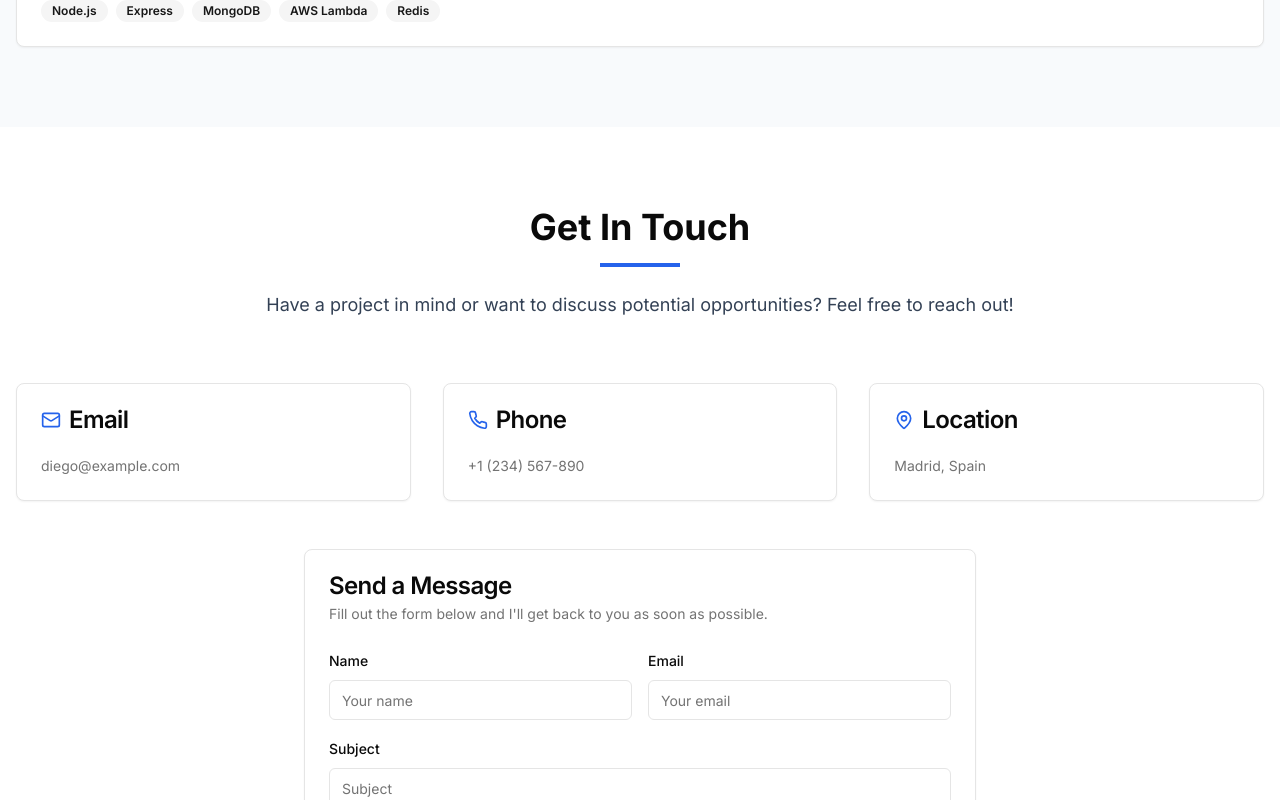
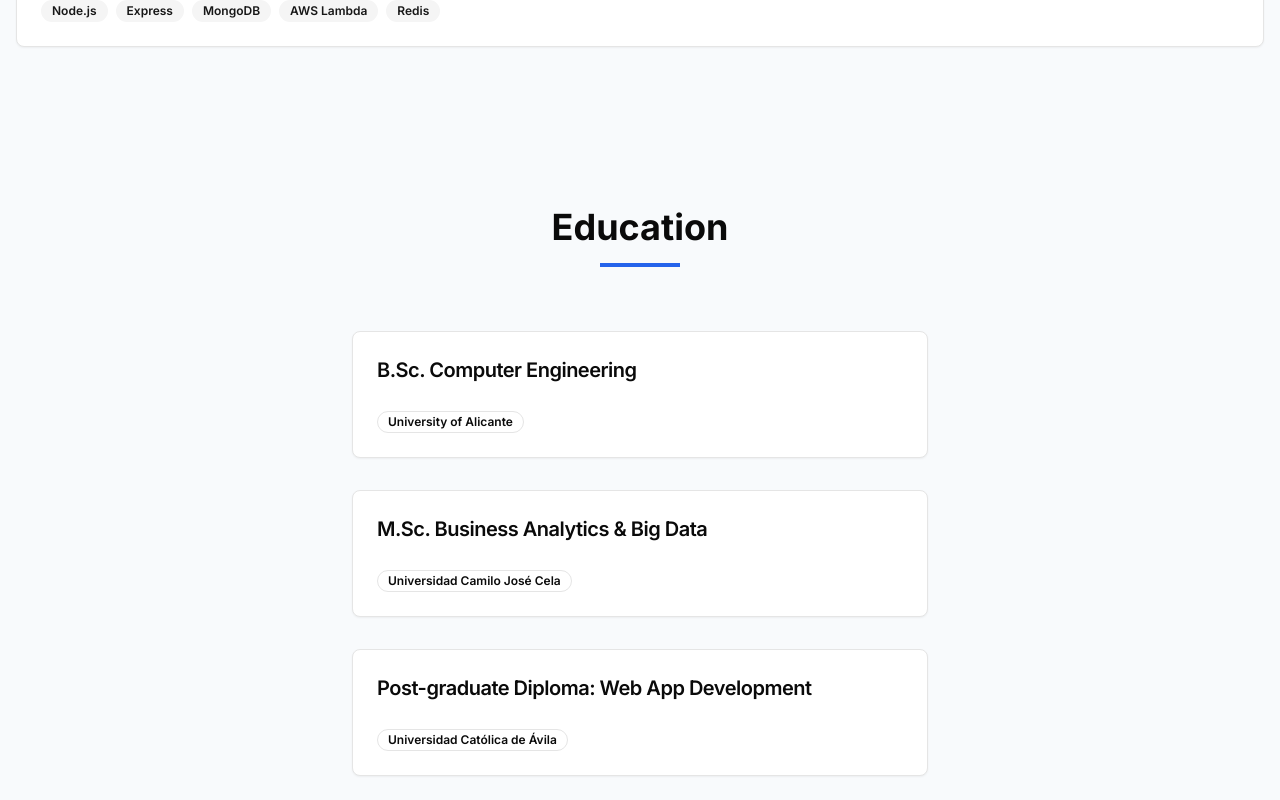
Before and after one commit to diekotto/marotodiego-portfolio, a Next.js app: page / in a window 1280 px wide. Shown: the part 4960-5760 px from the top of the page. Built offline with nearby package versions, Linux system fonts and the light colour scheme.

Commit message:
Add education section

```diff
--- a/app/page.tsx
+++ b/app/page.tsx
@@ -3,6 +3,7 @@ import About from '@/components/about';
 import Skills from '@/components/skills';
 import Projects from '@/components/projects';
 import Experience from '@/components/experience';
+import Education from '@/components/education';
 import Contact from '@/components/contact';
 import Footer from '@/components/footer';
 
@@ -14,6 +15,7 @@ export default function Home() {
       <Skills />
       <Projects />
       <Experience />
+      <Education />
       <Contact />
       <Footer />
     </main>
--- /dev/null
+++ b/components/education.tsx
@@ -0,0 +1,43 @@
+import { Card, CardContent, CardHeader, CardTitle } from '@/components/ui/card';
+import { Badge } from '@/components/ui/badge';
+
+export default function Education() {
+  const education = [
+    {
+      degree: 'B.Sc. Computer Engineering',
+      institution: 'University of Alicante',
+    },
+    {
+      degree: 'M.Sc. Business Analytics & Big Data',
+      institution: 'Universidad Camilo José Cela',
+    },
+    {
+      degree: 'Post-graduate Diploma: Web App Development',
+      institution: 'Universidad Católica de Ávila',
+    },
+  ];
+
+  return (
+    <section id="education" className="py-20 bg-slate-50 dark:bg-slate-900">
+      <div className="container mx-auto px-4">
+        <div className="text-center mb-16">
+          <h2 className="text-3xl md:text-4xl font-bold mb-4">Education</h2>
+          <div className="h-1 w-20 bg-blue-600 mx-auto"></div>
+        </div>
+
+        <div className="space-y-8 max-w-xl mx-auto">
+          {education.map((item, index) => (
+            <Card key={index}>
+              <CardHeader>
+                <CardTitle className="text-xl">{item.degree}</CardTitle>
+              </CardHeader>
+              <CardContent>
+                <Badge variant="outline">{item.institution}</Badge>
+              </CardContent>
+            </Card>
+          ))}
+        </div>
+      </div>
+    </section>
+  );
+}
```
